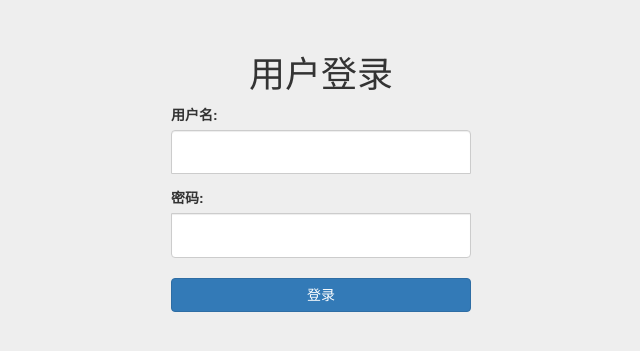
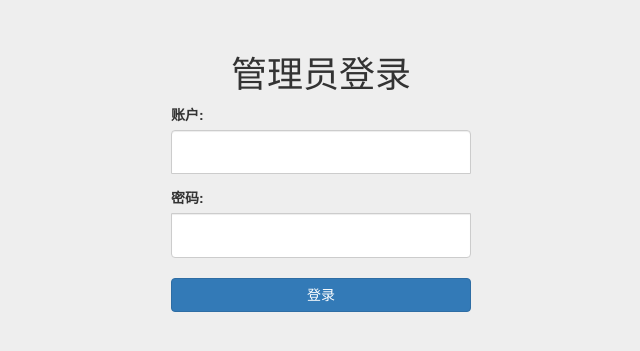
Before and after one commit to kirito12138/GroupWork, a Django app: page /login/ in a window 1280 px wide. Shown: the part 52-403 px from the top of the page, without its empty margins (319-959 px from the left). Run offline with Django 3.2, Linux system fonts and the light colour scheme; some libraries are stand-ins or nearby versions.

Commit message:
修改页面

```diff
--- a/backend/templates/team/download_team_info.html
+++ b/backend/templates/team/download_team_info.html
@@ -17,7 +17,7 @@
                         <a href="#" class="close" data-dismiss="alert">&times;</a>{{ request.session.message }}</div>
                 {% endif %}
                 {% csrf_token %}
-                <h1 class="text-center">点击下载全部组队信息</h1>
+                <h1 class="text-center">点击下载组队信息</h1>
                 <h1></h1>
                 <button type="submit" class="btn btn-block btn-primary">下载</button>
             </form>
--- a/backend/templates/user/login.html
+++ b/backend/templates/user/login.html
@@ -22,7 +22,7 @@
                         <a href="#" class="close" data-dismiss="alert">&times;</a>{{ error_message }}</div>
                 {% endif %}
                 {% csrf_token %}
-                <h1 class="text-center">用户登录</h1>
+                <h1 class="text-center">管理员登录</h1>
 
                 <div class="form-group">
                     {{ login_form.account.label_tag }}
--- a/backend/user/forms.py
+++ b/backend/user/forms.py
@@ -2,5 +2,5 @@ from django import forms
 
 
 class LoginForm(forms.Form):
-    account = forms.CharField(label="用户名", max_length=40, widget=forms.TextInput(attrs={'class': 'form-control'}))
+    account = forms.CharField(label="账户", max_length=40, widget=forms.TextInput(attrs={'class': 'form-control'}))
     password = forms.CharField(label="密码", max_length=64, widget=forms.PasswordInput(attrs={'class': 'form-control'}))
```
